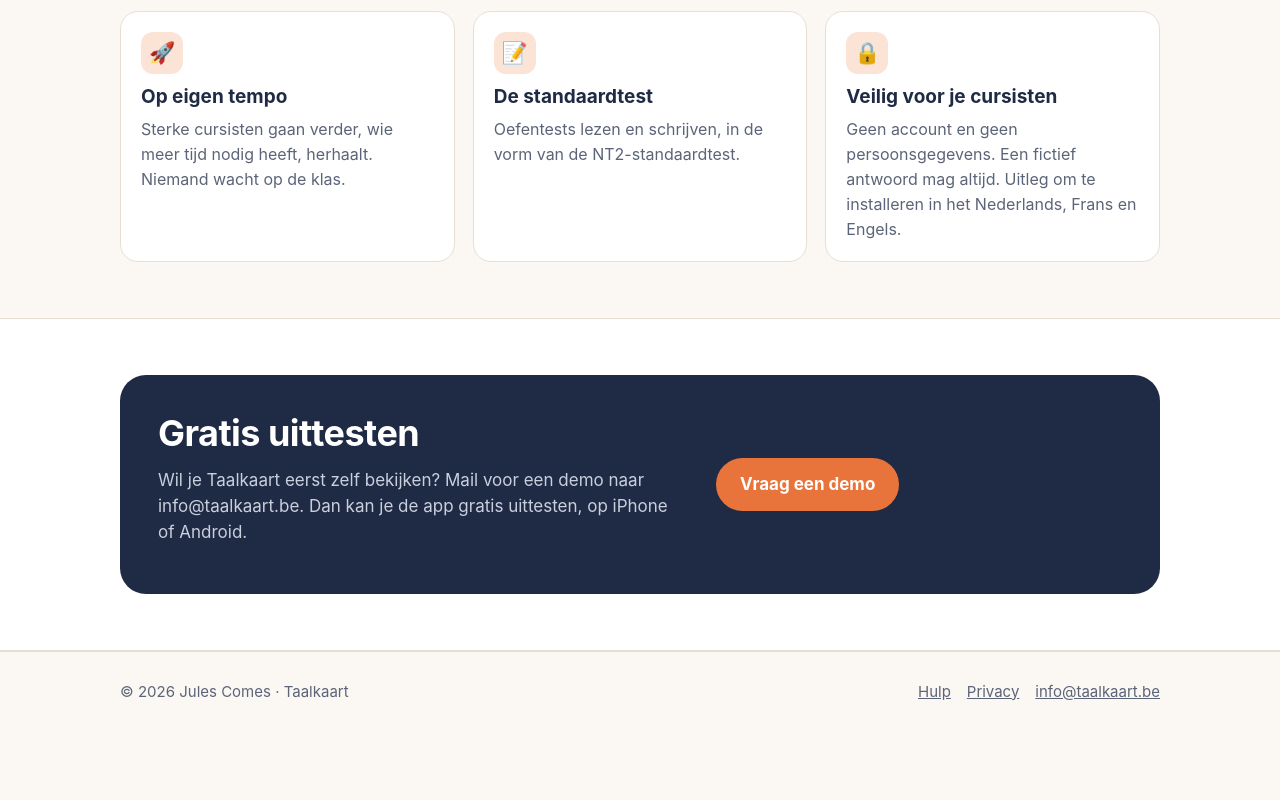
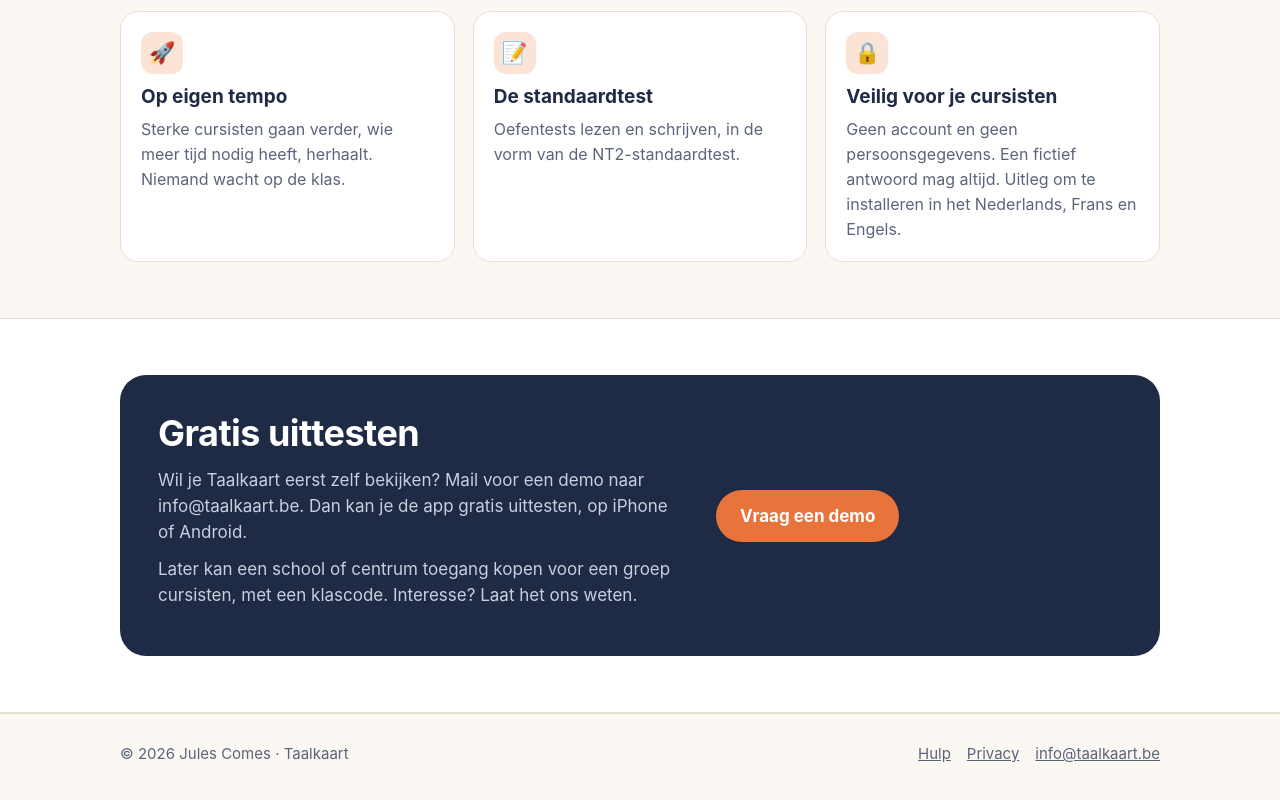
Before and after one commit to comesjules-ui/taalkaart-website, a plain HTML site: page leraren.html in a window 1280 px wide. Shown: the part 1718-2518 px from the top of the page. Before the commit the page ends 2461 px from the top, so only its background shows below. Drawn offline with Linux system fonts and the light colour scheme.

Commit message:
Lerarenpagina: zin over toegang met een klascode terug
Co-Authored-By: Claude Opus 5.5 <noreply@anthropic.com>
Claude-Session: https://claude.ai/code/session_01Bte1np95ycMYE5aFUqQrX3

```diff
--- a/leraren.html
+++ b/leraren.html
@@ -60,6 +60,7 @@
     <div>
       <h2>Gratis uittesten</h2>
       <p>Wil je Taalkaart eerst zelf bekijken? Mail voor een demo naar info@taalkaart.be. Dan kan je de app gratis uittesten, op iPhone of Android.</p>
+      <p>Later kan een school of centrum toegang kopen voor een groep cursisten, met een klascode. Interesse? Laat het ons weten.</p>
     </div>
     <div><a class="knop" href="mailto:info@taalkaart.be?subject=Demo%20Taalkaart">Vraag een demo</a></div>
   </div>
```
